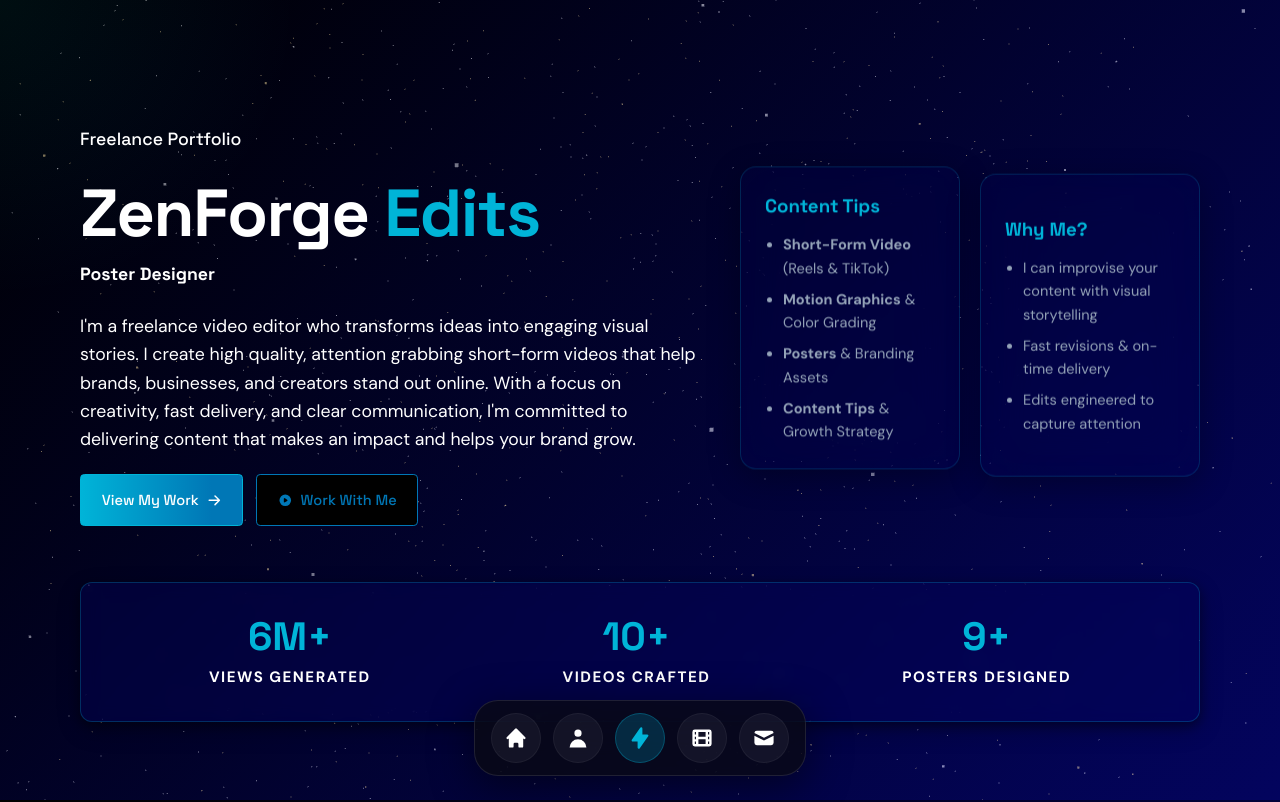
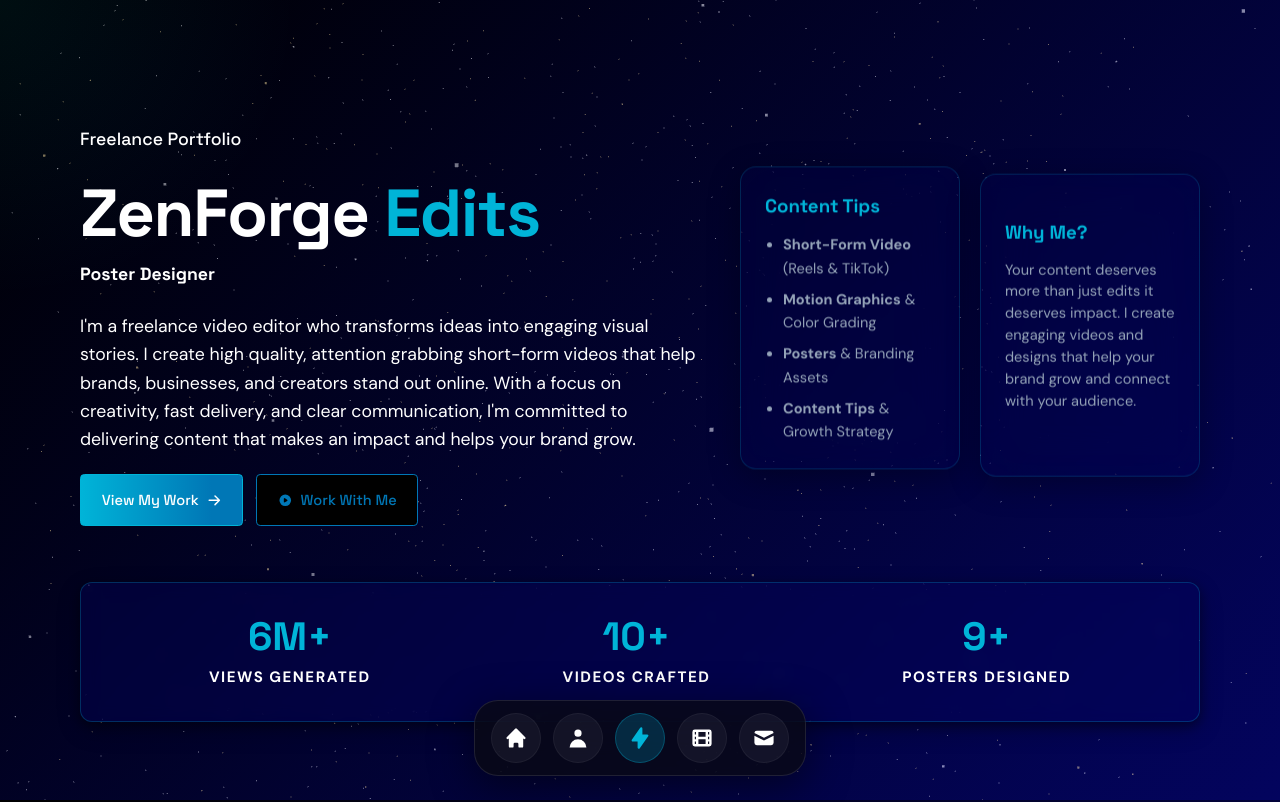
Before and after one commit to santhoshzenforge/Portfolio, a React (Vite) app in the folder frontend/: page / in a window 1280 px wide. Shown: the top 802 px of the page. Built offline with nearby package versions, Linux system fonts and the light colour scheme; no server answers; a web font is replaced by a local one.

Commit message:
Update Why Me bento box with new copy

```diff
--- a/frontend/src/components/Hero.jsx
+++ b/frontend/src/components/Hero.jsx
@@ -97,11 +97,9 @@ export default function Hero() {
             }}
           >
             <h4 className="bento-title">Why Me?</h4>
-            <ul className="bento-list">
-              <li>I can improvise your content with visual storytelling</li>
-              <li>Fast revisions & on-time delivery</li>
-              <li>Edits engineered to capture attention</li>
-            </ul>
+            <p style={{ color: 'var(--muted)', fontSize: '1.4rem', lineHeight: '1.5' }}>
+              Your content deserves more than just edits it deserves impact. I create engaging videos and designs that help your brand grow and connect with your audience.
+            </p>
           </motion.div>
         </div>
       </div>
```
